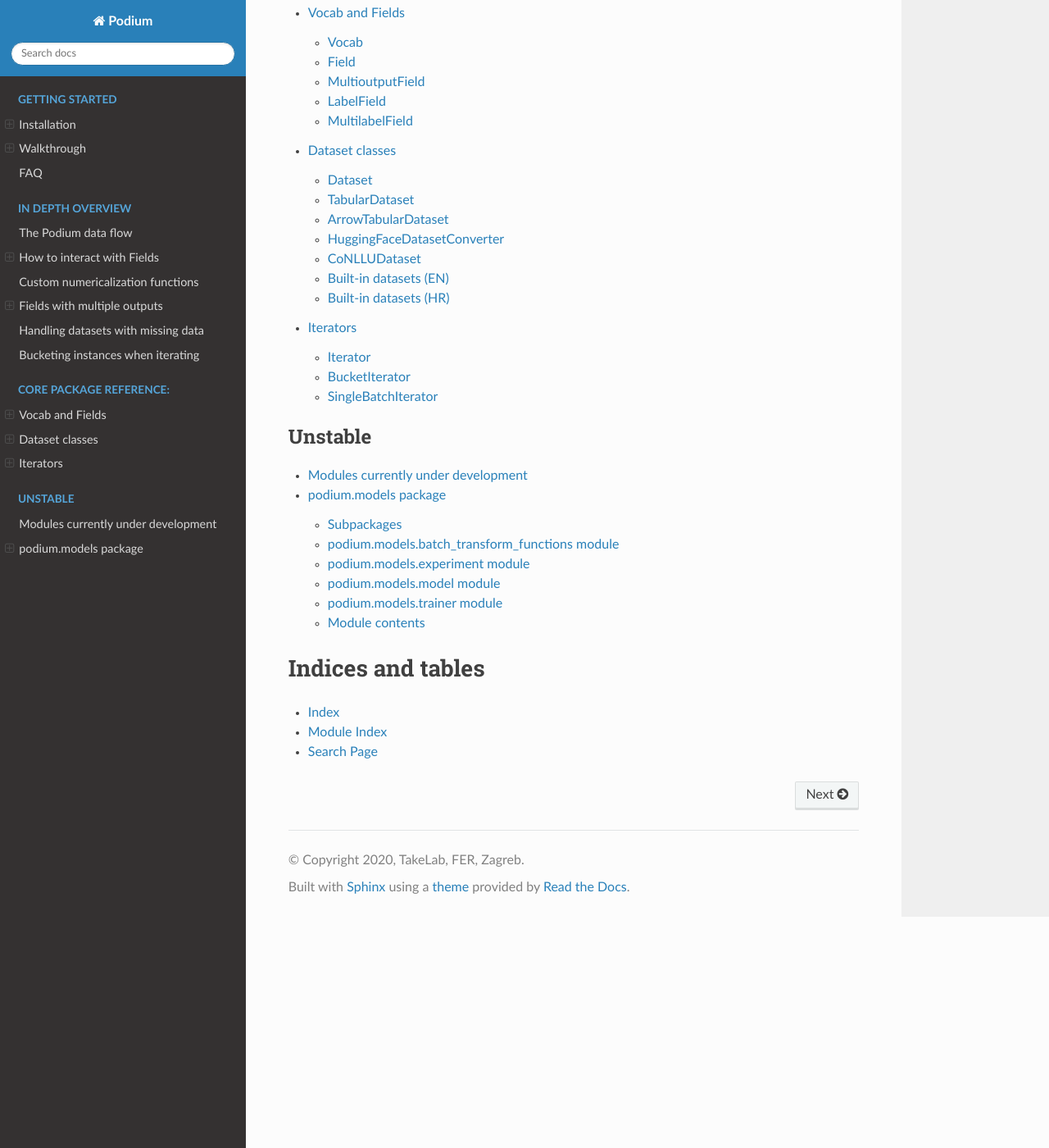
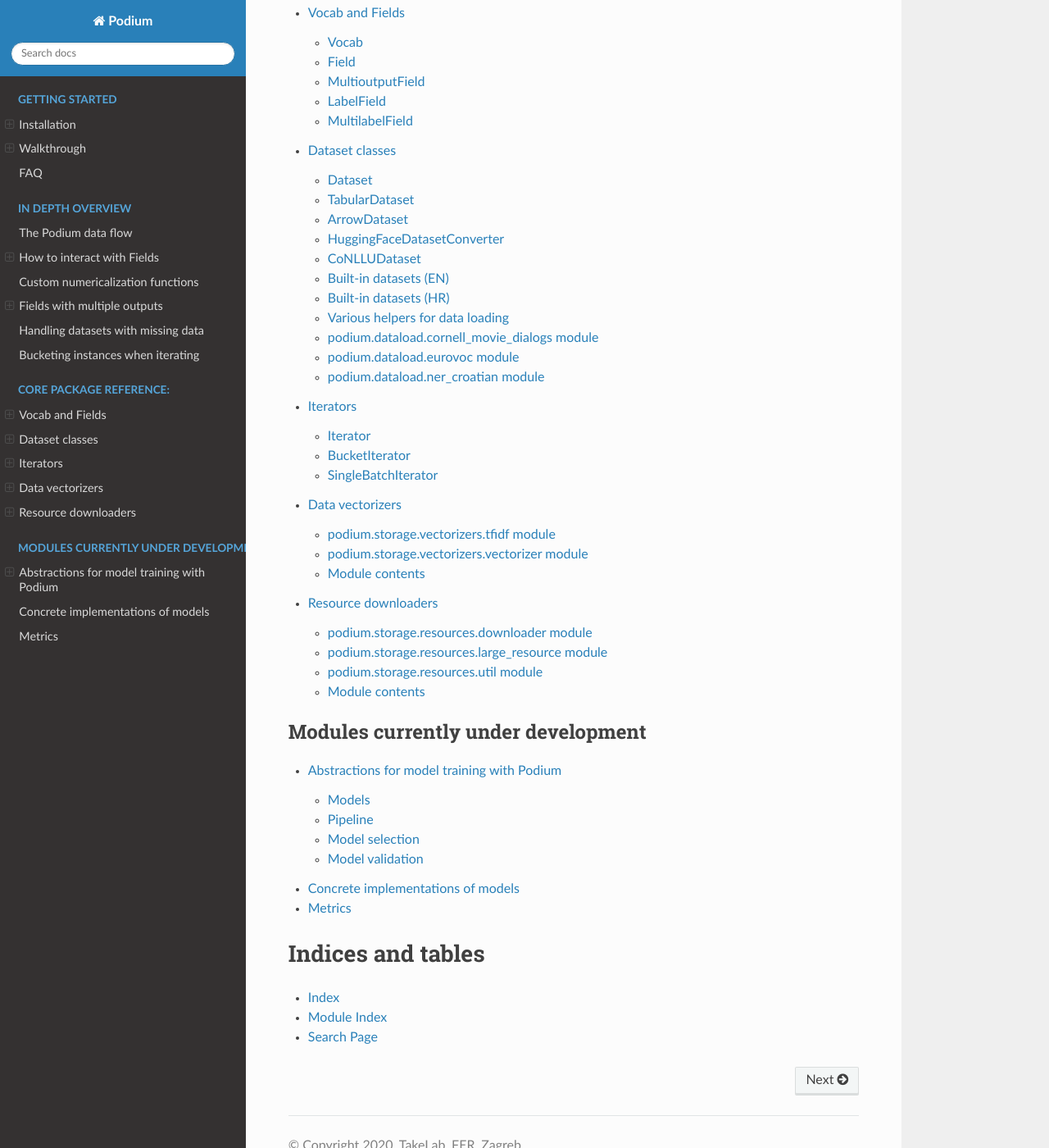
Before and after one commit to TakeLab/podium, a Sphinx documentation site: the page built from docs/source/index.rst, in a window 1280 px wide and 1400 px high, scrolled down 1388 px. Shown: the whole window at 82% size. Built offline with Sphinx 7.4.7 and the Read the Docs theme 2.0.0, drawn with Linux system fonts in a browser that asks for light colours; pages that are not in the unit, such as notebooks, are missing from menus.

Commit message:
Package reference & under development

```diff
--- a/docs/source/datasets.rst
+++ b/docs/source/datasets.rst
@@ -14,7 +14,7 @@
    :members:
    :no-undoc-members:
 
-ArrowTabularDataset
+ArrowDataset
 --------------------
 .. autoclass:: podium.arrow.ArrowDataset
    :members:
@@ -88,3 +88,31 @@
 .. autoclass:: podium.datasets.impl.CatacxDataset
    :members:
    :no-undoc-members:
+
+
+Various helpers for data loading
+--------------------------------
+
+podium.dataload.cornell\_movie\_dialogs module
+-----------------------------------------------
+
+.. automodule:: podium.dataload.cornell_movie_dialogs
+   :members:
+   :no-undoc-members:
+   :show-inheritance:
+
+podium.dataload.eurovoc module
+-------------------------------
+
+.. automodule:: podium.dataload.eurovoc
+   :members:
+   :no-undoc-members:
+   :show-inheritance:
+
+podium.dataload.ner\_croatian module
+-------------------------------------
+
+.. automodule:: podium.dataload.ner_croatian
+   :members:
+   :no-undoc-members:
+   :show-inheritance:
--- a/docs/source/index.rst
+++ b/docs/source/index.rst
@@ -42,14 +42,16 @@
    vocab_and_fields
    datasets
    iterators
+   vectorizers
+   resources
 
 .. toctree::
    :maxdepth: 2
-   :caption: Unstable
+   :caption: Modules currently under development
 
    under_development
-   podium.models
-
+   model_implementations
+   metrics
 
 Indices and tables
 ==================
--- /dev/null
+++ b/docs/source/model_implementations.rst
@@ -0,0 +1,13 @@
+
+Concrete implementations of models
+==================================
+
+.. automodule:: podium.models.impl
+   :members:
+   :no-undoc-members:
+   :show-inheritance:
+
+.. automodule:: podium.models.impl.pytorch
+   :members:
+   :no-undoc-members:
+   :show-inheritance:
--- a/docs/source/podium.models.rst
+++ /dev/null
@@ -1,51 +0,0 @@
-podium.models package
-======================
-
-Subpackages
------------
-
-.. toctree::
-
-   podium.models.impl
-
-
-podium.models.batch\_transform\_functions module
--------------------------------------------------
-
-.. automodule:: podium.models.batch_transform_functions
-   :members:
-   :no-undoc-members:
-   :show-inheritance:
-
-podium.models.experiment module
---------------------------------
-
-.. automodule:: podium.models.experiment
-   :members:
-   :no-undoc-members:
-   :show-inheritance:
-
-podium.models.model module
----------------------------
-
-.. automodule:: podium.models.model
-   :members:
-   :no-undoc-members:
-   :show-inheritance:
-
-podium.models.trainer module
------------------------------
-
-.. automodule:: podium.models.trainer
-   :members:
-   :no-undoc-members:
-   :show-inheritance:
-
-
-Module contents
----------------
-
-.. automodule:: podium.models
-   :members:
-   :no-undoc-members:
-   :show-inheritance:
--- a/docs/source/podium.storage.rst
+++ /dev/null
@@ -1,11 +0,0 @@
-podium.storage package
-=======================
-
-
-Subpackages
------------
-
-.. toctree::
-
-   podium.storage.resources
-   podium.storage.vectorizers
--- a/docs/source/podium.storage.resources.rst
+++ b/docs/source/resources.rst
@@ -1,5 +1,5 @@
-podium.storage.resources package
-=================================
+Resource downloaders
+====================
 
 podium.storage.resources.downloader module
 -------------------------------------------
--- a/docs/source/under_development.rst
+++ b/docs/source/under_development.rst
@@ -1,2 +1,30 @@
-Modules currently under development
-===================================
+Abstractions for model training with Podium
+============================================
+
+Models
+------
+.. automodule:: podium.models
+   :members:
+   :no-undoc-members:
+   :show-inheritance:
+
+Pipeline
+--------
+.. automodule:: podium.pipeline
+   :members:
+   :no-undoc-members:
+   :show-inheritance:
+
+Model selection
+----------------
+.. automodule:: podium.model_selection.model_selection
+   :members:
+   :no-undoc-members:
+   :show-inheritance:
+
+Model validation
+-----------------
+.. automodule:: podium.validation
+   :members:
+   :no-undoc-members:
+   :show-inheritance:
--- a/docs/source/podium.storage.vectorizers.rst
+++ b/docs/source/vectorizers.rst
@@ -1,5 +1,5 @@
-podium.storage.vectorizers package
-===================================
+Data vectorizers
+================
 
 
 podium.storage.vectorizers.tfidf module
```
Also changed, not shown: docs/source/metrics.rst (added, +7 -0 lines), 1 other file.
